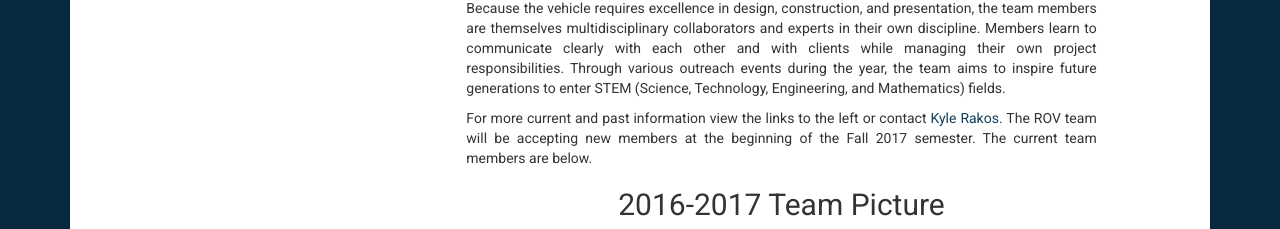
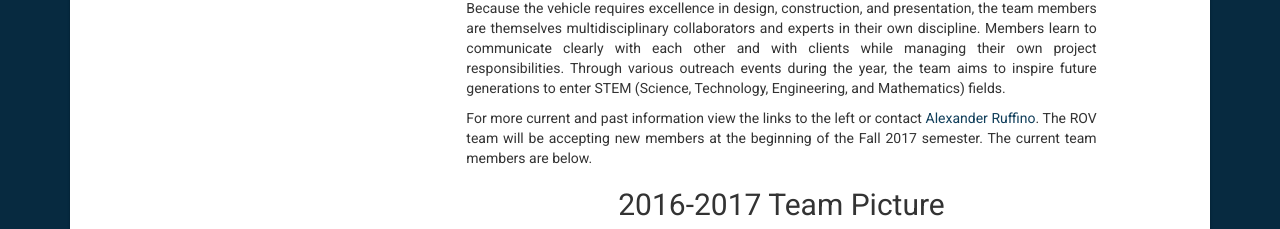
Before and after one commit to PurdueIEEE/old-IEEE-Website, a PHP site: page /rov in a window 1280 px wide. Shown: the part 1331-1560 px from the top of the page. Run offline with PHP 8.4, Linux system fonts and the light colour scheme; data that the repository does not hold is empty; some libraries are stand-ins or nearby versions.

Commit message:
Updated ROV head on committee page

```diff
--- a/rov/index.php
+++ b/rov/index.php
@@ -82,7 +82,7 @@
             </p>
 
             <p class="text-justify">
-                For more current and past information view the links to the left or contact <a href="mailto:krakos@purdue.edu">Kyle Rakos</a>. The ROV team will be accepting new members at the beginning of the Fall 2017 semester. The current team members are below.
+                For more current and past information view the links to the left or contact <a href="mailto:rov@purdueieee.org">Alexander Ruffino</a>. The ROV team will be accepting new members at the beginning of the Fall 2017 semester. The current team members are below.
             </p>
 
 
```
